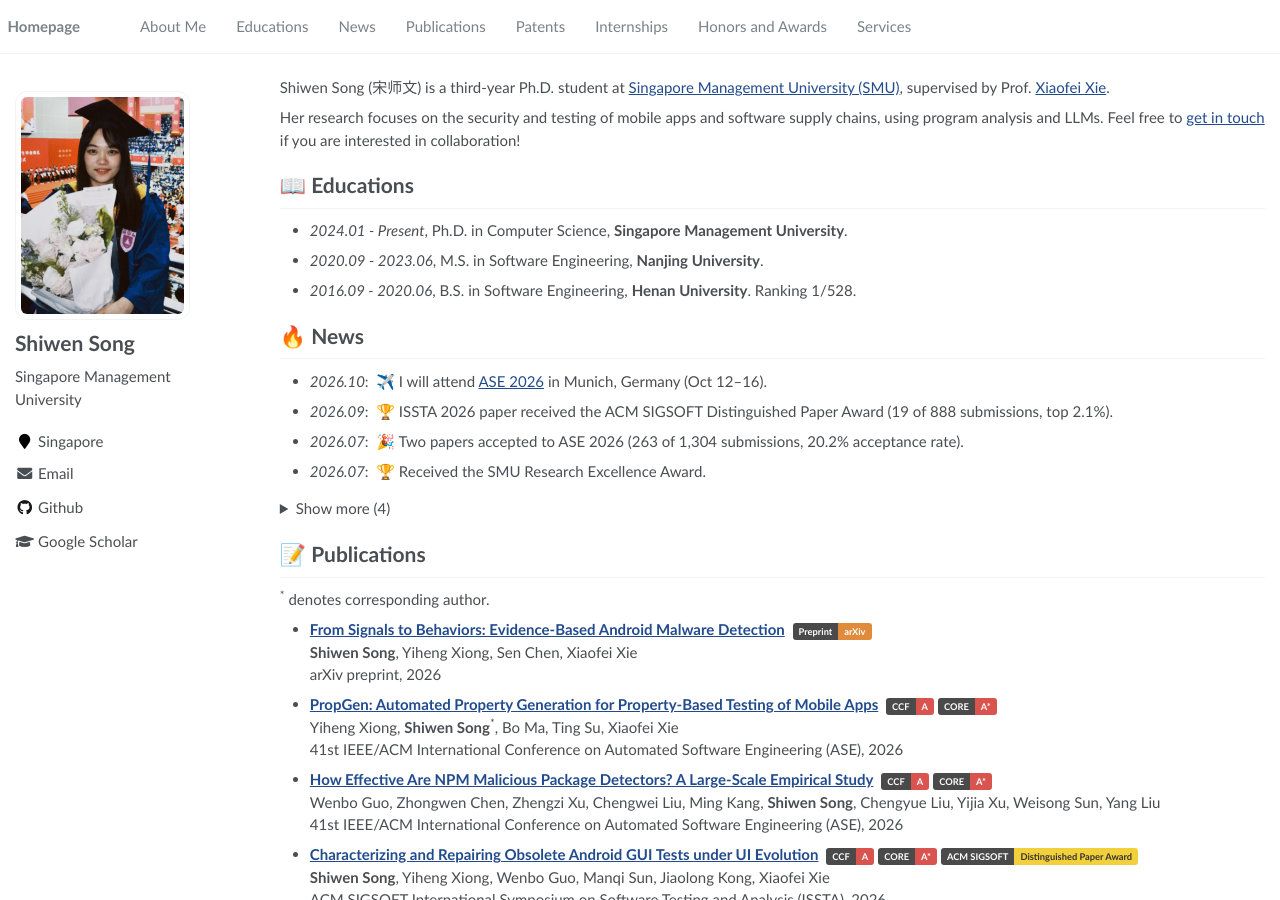
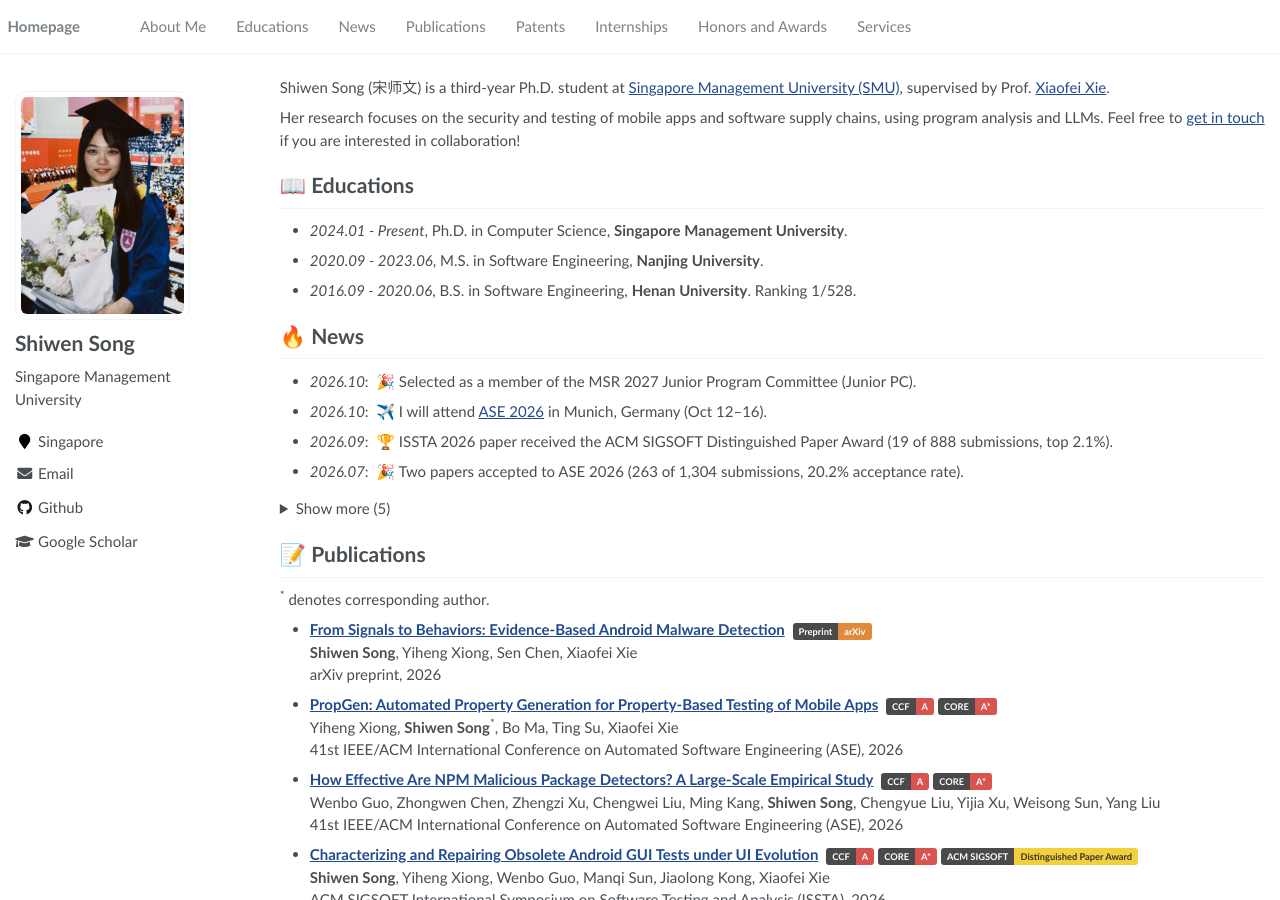
Before and after one commit to shiwen-song/shiwen-song.github.io, a Jekyll site: the page built from _pages/about.md, in a window 1280 px wide and 900 px high. Built offline with Jekyll 4.4.1, drawn with Linux system fonts in a browser that asks for light colours.

Commit message:
News: MSR 2027 Junior PC
Co-Authored-By: Claude Sonnet 5.5 <noreply@anthropic.com>

```diff
--- a/_pages/about.md
+++ b/_pages/about.md
@@ -27,14 +27,15 @@ Her research focuses on the security and testing of mobile apps and software sup
 - *2016.09 - 2020.06*, B.S. in Software Engineering, **Henan University**. Ranking 1/528.
 
 # 🔥 News
+- *2026.10*: &nbsp;🎉 Selected as a member of the MSR 2027 Junior Program Committee (Junior PC).
 - *2026.10*: &nbsp;✈️ I will attend [ASE 2026](https://conf.researchr.org/home/ase-2026) in Munich, Germany (Oct 12–16).
 - *2026.09*: &nbsp;🏆 ISSTA 2026 paper received the ACM SIGSOFT Distinguished Paper Award (19 of 888 submissions, top 2.1%).
 - *2026.07*: &nbsp;🎉 Two papers accepted to ASE 2026 (263 of 1,304 submissions, 20.2% acceptance rate).
-- *2026.07*: &nbsp;🏆 Received the SMU Research Excellence Award.
 
 <details markdown="1">
-<summary>Show more (4)</summary>
+<summary>Show more (5)</summary>
 
+- *2026.07*: &nbsp;🏆 Received the SMU Research Excellence Award.
 - *2026.07*: &nbsp;✈️ Received an ACM SIGSOFT CAPS travel grant (up to $400) to attend ASE 2026 in person.
 - *2026.04*: &nbsp;🎉 One paper directly accepted to ISSTA 2026, without major revision (90 of 888 submissions were directly accepted, 10.1%).
 - *2026.01*: &nbsp;🎉 One paper accepted to The Web Conference (WWW) 2026 (676 of 3,370 valid submissions, 20.1% acceptance rate).
```
